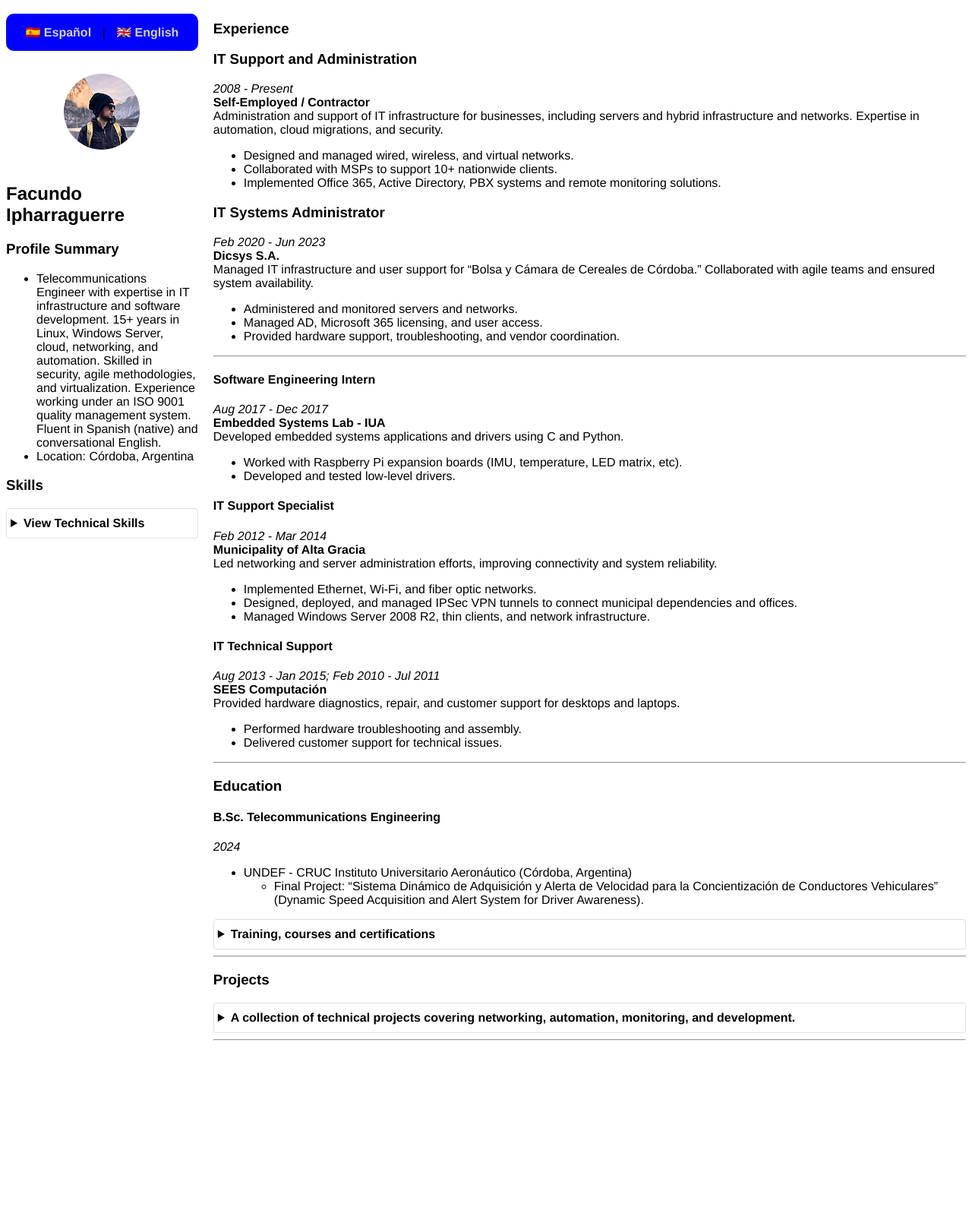
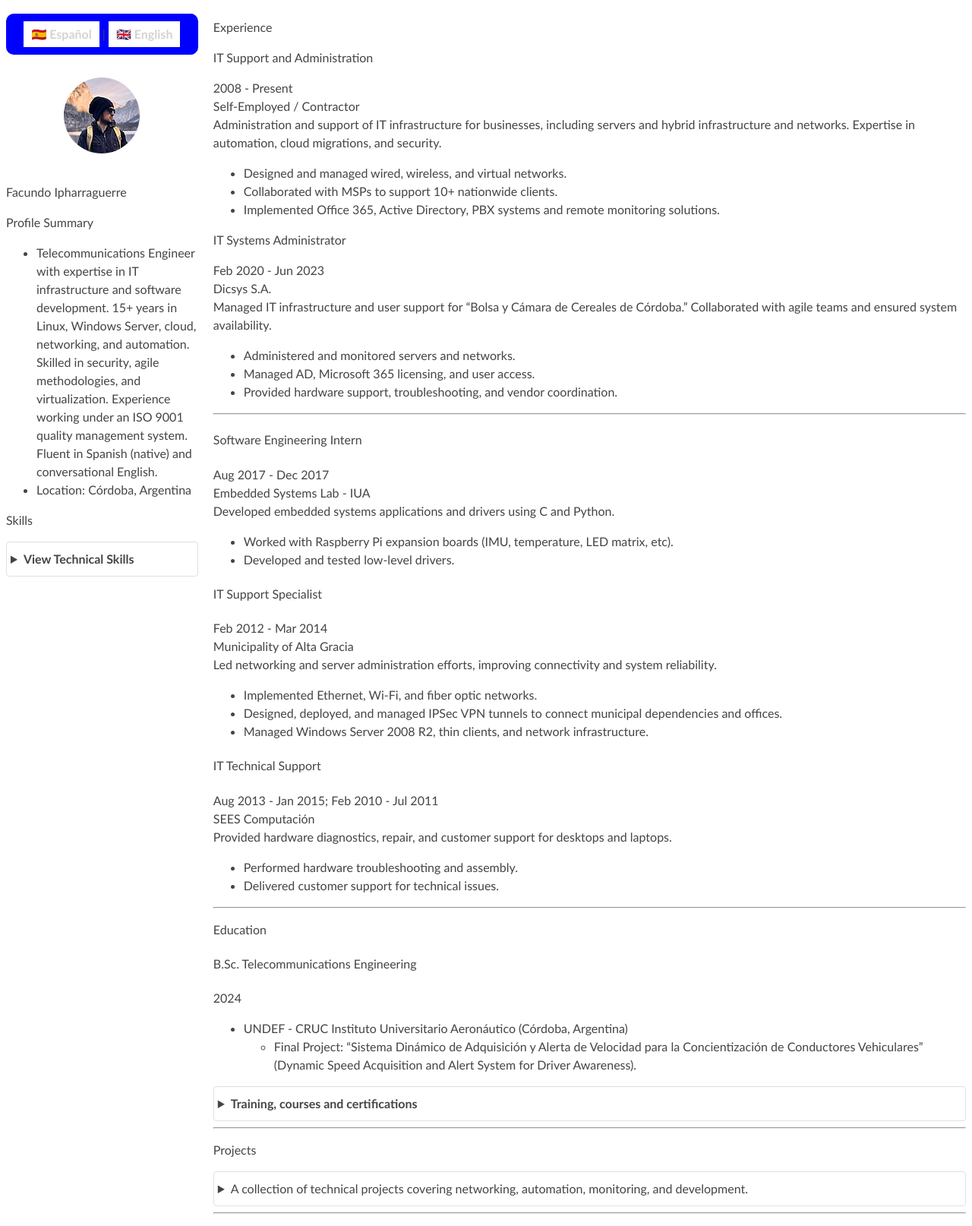
Before and after one commit to fipharraguerre/cv-homepage, a Jekyll site: the page built from index_en.md, in a window 1280 px wide. Shown: the whole page at 76% size. Built offline with Jekyll 4.4.1, drawn with Linux system fonts in a browser that asks for light colours; before the commit the page ends 1386 px from its top, so only the background shows below that.

Commit message:
css font fixes

```diff
--- a/assets/style.css
+++ b/assets/style.css
@@ -1,10 +1,23 @@
 * {
-    font-family: "Helvetica", "Open Sans", "Calibri", "Arial", sans-serif;
+	background-color: #fff;
+	color: #444;
+	font-family: "Trebuchet MS", "Arial", sans-serif;
+	font-feature-settings: "'liga' 1";
+	font-kerning: auto;
+	font-style: normal;
+	font-size: 1em;
+	font-weight: 400;
+	letter-spacing: 0;
+	line-height: 1.5em;
+	text-align: left;
+	text-decoration: none;
+	text-transform: none;
+	word-spacing: 0;
 }
 
 .container {
     display: flex;
-    flex-direction: row; /* Default: sidebar on the left */
+    flex-direction: row;
     align-items: flex-start;
 }
 
```
Also changed, not shown: assets/ie5.jpg (added).
